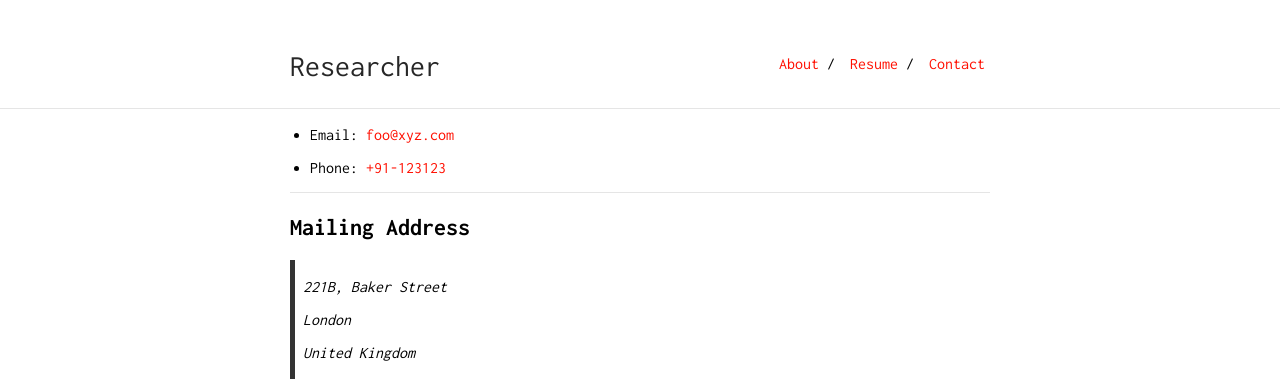
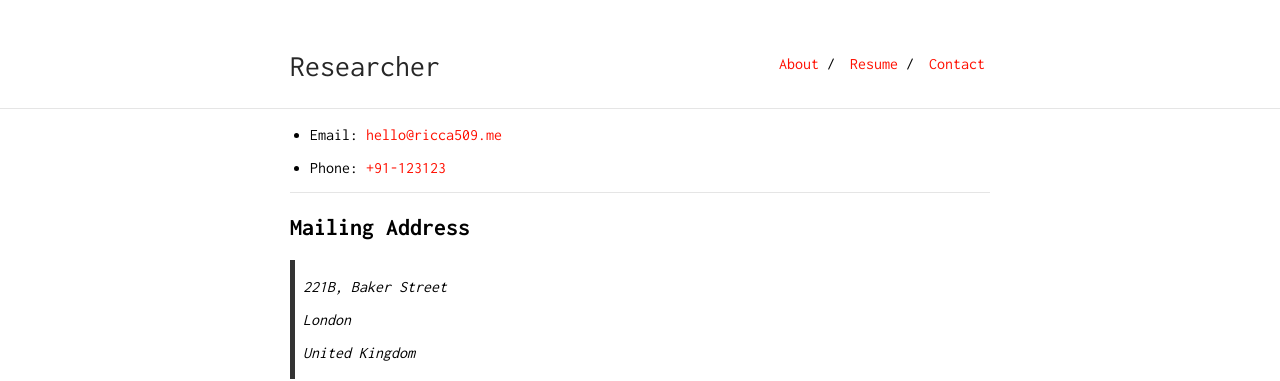
Before and after one commit to ricca509/ricca509.github.io, a Jekyll site: the page built from contact.md, in a window 1280 px wide. Shown: the top 381 px of the page. Built offline with Jekyll 4.4.1, drawn with Linux system fonts in a browser that asks for light colours; part of the change alters nothing that is shown.

Commit message:
Fixes path

```diff
--- a/_config.yml
+++ b/_config.yml
@@ -1,6 +1,6 @@
 title: Researcher
 url: "https://ankitsultana.com"
-baseurl: "/researcher"
+baseurl: "/"
 
 markdown: kramdown
 #ins_logo: "./bits-logo.png"
@@ -12,13 +12,13 @@ footer_url: "https://github.com/ankitsultana"
 footer_text: "Page design by Ankit Sultana"
 
 sass:
-    style: compressed
-    sass_dir: _sass
+  style: compressed
+  sass_dir: _sass
 
 nav:
- - name: "About"
-   link: "/researcher/"
- - name: "Resume"
-   link: "resume.pdf"
- - name: "Contact"
-   link: "contact"
+  - name: "About"
+    link: "/"
+  - name: "Resume"
+    link: "resume.pdf"
+  - name: "Contact"
+    link: "contact"
--- a/contact.md
+++ b/contact.md
@@ -3,9 +3,9 @@ layout: default
 is_contact: true
 ---
 
-* Email: [foo@xyz.com](mailto:foo@xyz.com)
+- Email: [hello@ricca509.me](mailto:foo@xyz.com)
 
-* Phone: [+91-123123](tel:+91-123123)
+- Phone: [+91-123123](tel:+91-123123)
 
 ---
 
```
